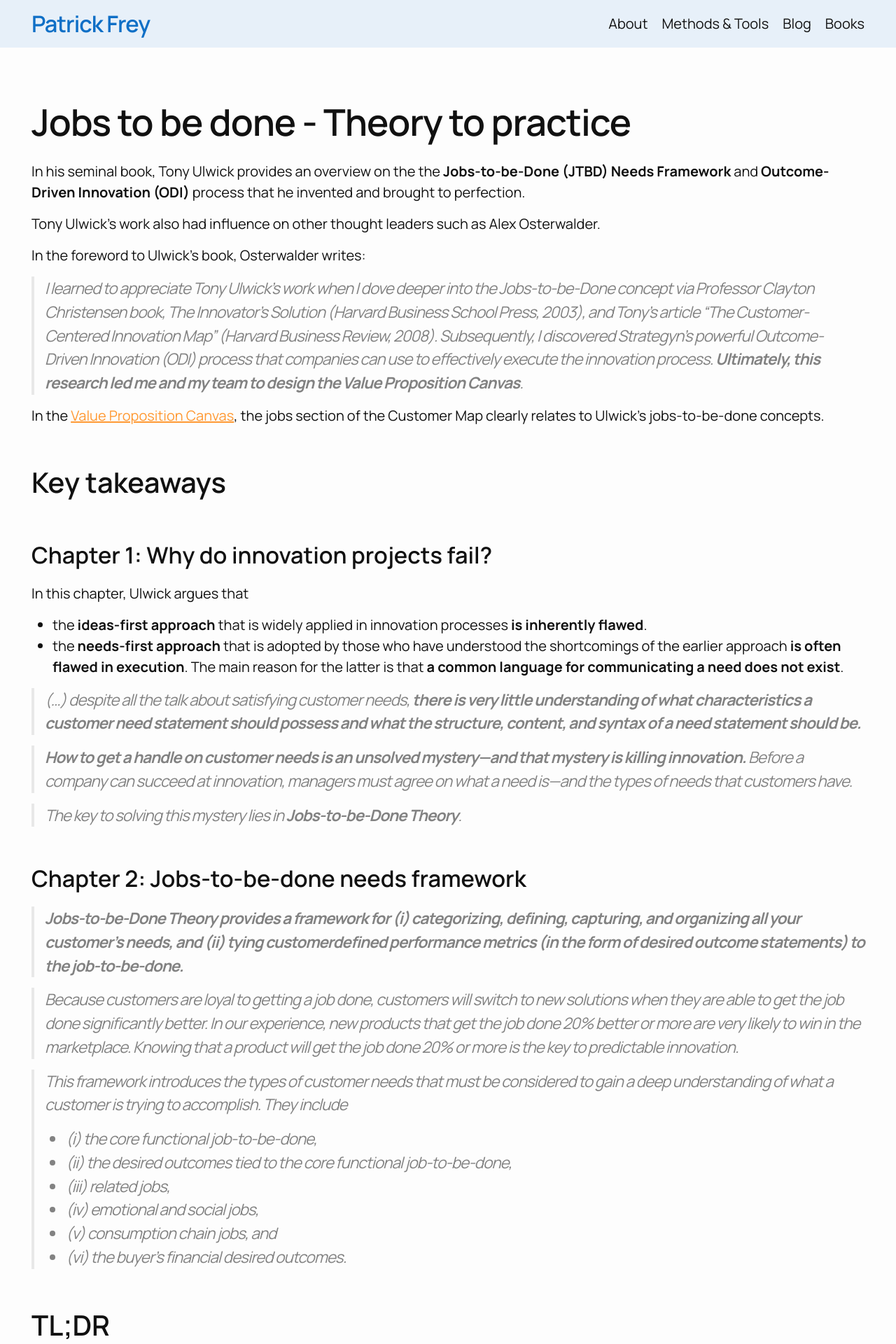
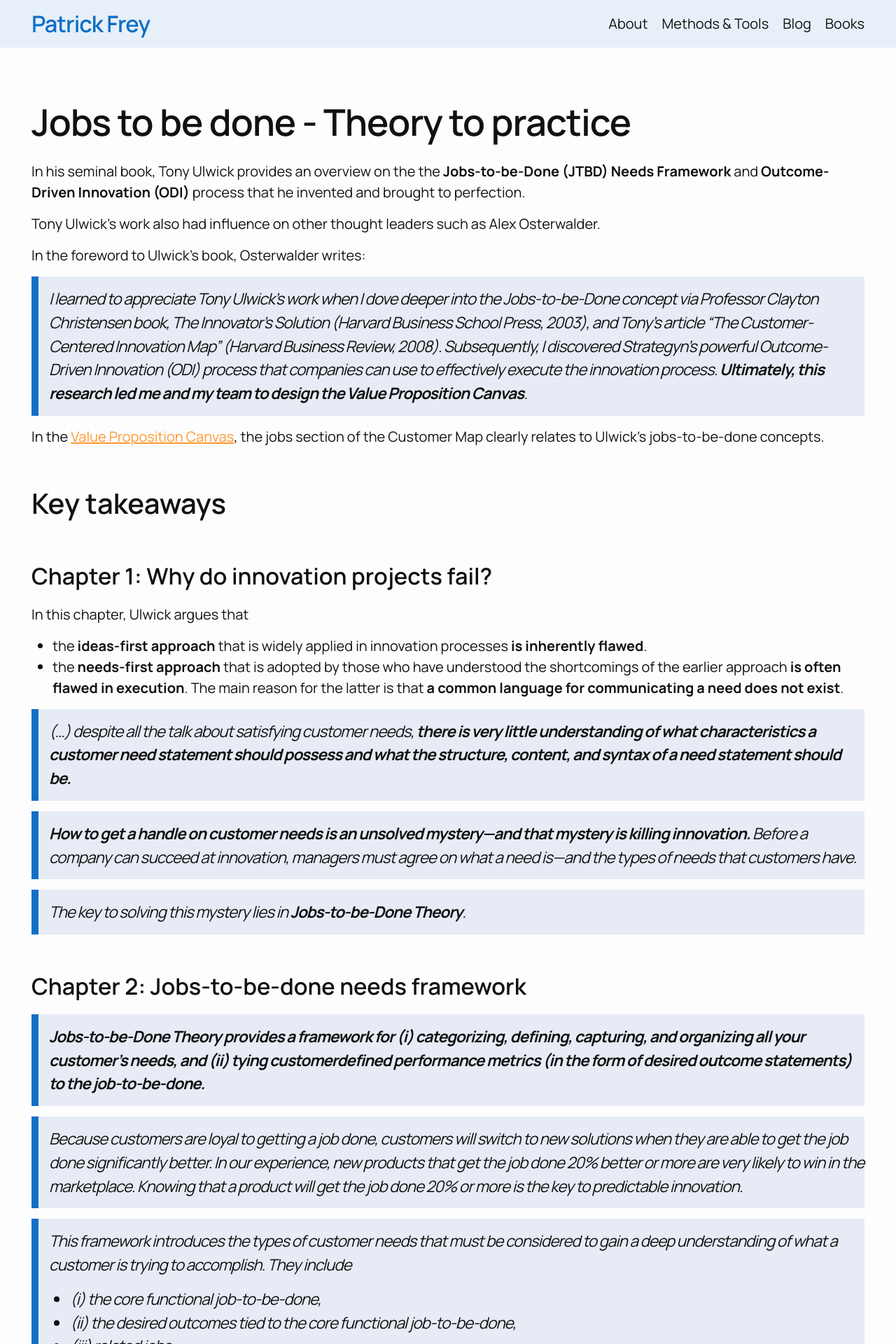
Before and after one commit to patrickfreyproductmanagement/patrickfreyproductmanagement.github.io, a Jekyll site: the page built from _books/tony_ulwick_jobs_to_be_done_outcome_driven_innovation.markdown, in a window 1280 px wide. Shown: the top 1920 px of the page at 70% size. Built offline with Jekyll 4.4.1, drawn with Linux system fonts in a browser that asks for light colours.

Commit message:
Updated style for blockquotes.

```diff
--- a/_sass/minima/_base.scss
+++ b/_sass/minima/_base.scss
@@ -137,8 +137,13 @@ a {
  * Blockquotes
  */
 blockquote {
-  color: $grey-color;
-  border-left: 4px solid $grey-color-light;
+  //color: $grey-color;
+  //border-left: 4px solid $grey-color-light;
+  background-color: $color9;
+  border-left: 10px solid $color2;
+  padding-top: $spacing-unit / 2;
+  padding-bottom: $spacing-unit / 2;
+
   padding-left: $spacing-unit / 2;
   @include relative-font-size(1.125);
   letter-spacing: -1px;
```
